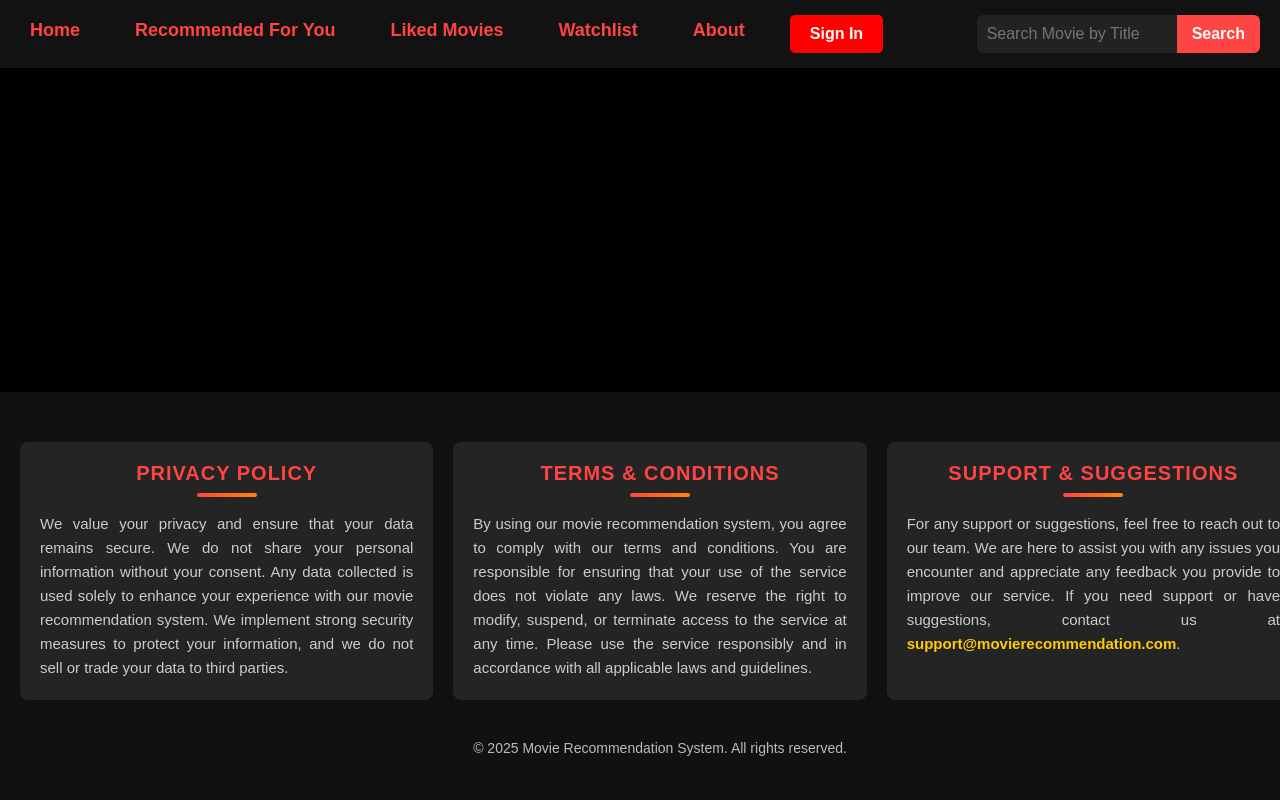
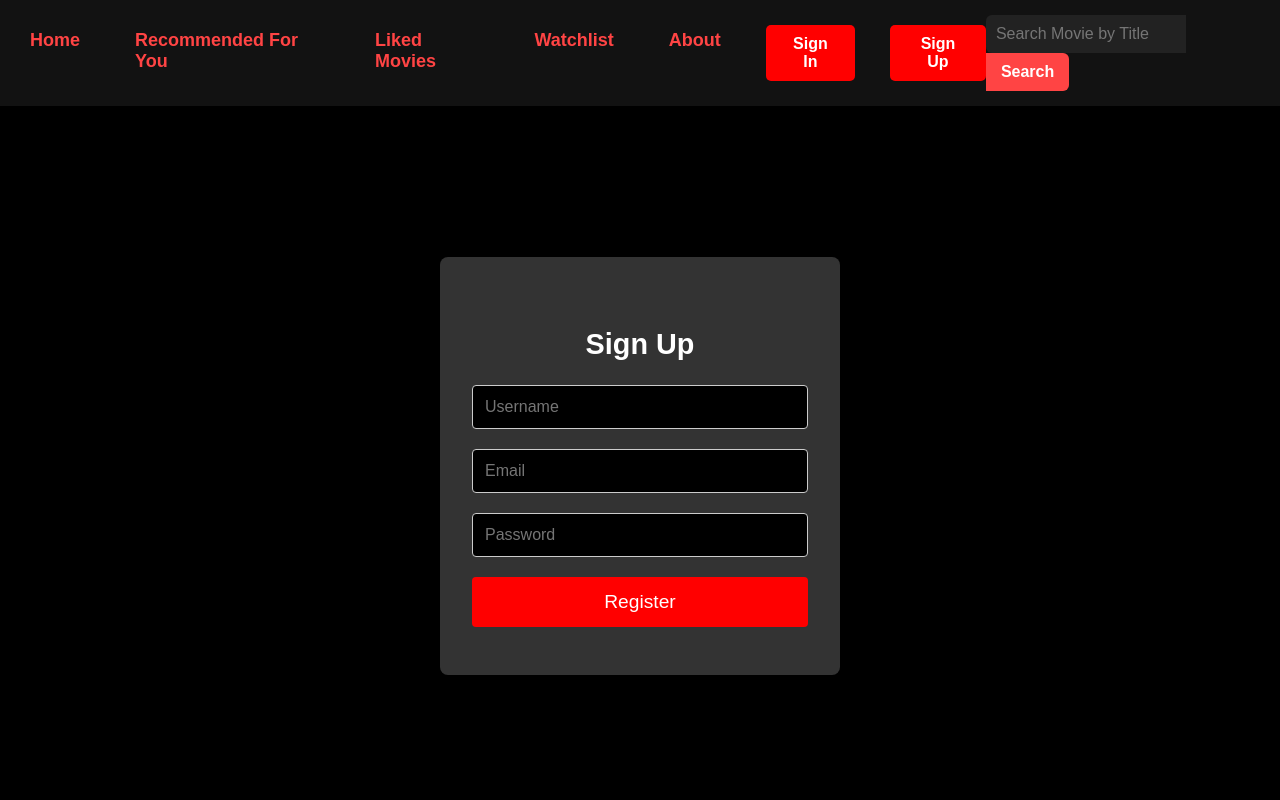
Before and after one commit to Aneezakiran07/movie-recommendation-system, a React (Create React App) app in the folder frontend/: page /signup in a window 1280 px wide. Shown: the top 800 px of the page. Built offline with nearby package versions, Linux system fonts and the light colour scheme.

Commit message:
Added signup functionality (frontend + backend)

```diff
--- a/frontend/src/App.js
+++ b/frontend/src/App.js
@@ -12,6 +12,9 @@ import UserProfile from "./pages/userProfile";
 
 // 🔥 Import and wrap with AuthProvider
 import { AuthProvider } from "./context/AuthContext";
+import SignUp from './pages/signUp';
+
+
 
 function App() {
   return (
@@ -27,6 +30,8 @@ function App() {
               <Route path="/movie/:id/:title" element={<MovieDetails />} />
               <Route path="/login" element={<Login />} />
               <Route path="/profile" element={<UserProfile />} />
+              <Route path="/signup" element={<SignUp />} />
+
             </Routes>
           </div>
           <Footer />
--- a/frontend/src/components/navbar.js
+++ b/frontend/src/components/navbar.js
@@ -4,16 +4,15 @@ import "./navbar.css";
 
 function Navbar() {
   const [searchTerm, setSearchTerm] = useState("");
-  const [user, setUser] = useState(null);  // Track logged-in user
+  const [user, setUser] = useState(null);
   const navigate = useNavigate();
 
   useEffect(() => {
-    // Check if user is logged in by retrieving from localStorage
     const storedUser = localStorage.getItem("user");
     if (storedUser) {
-      setUser(JSON.parse(storedUser)); // Set the logged-in user
+      setUser(JSON.parse(storedUser));
     }
-  }, []); // Empty array ensures this effect runs once after the component mounts
+  }, []);
 
   const handleSearch = (e) => {
     e.preventDefault();
@@ -29,9 +28,9 @@ function Navbar() {
   const handleLogout = () => {
     localStorage.removeItem("user");
     localStorage.removeItem("token");
-    setUser(null);  // Clear the user state
-    navigate("/");  // Redirect to home after logout
-    window.location.reload();  // Force page refresh to update Navbar
+    setUser(null);
+    navigate("/");
+    window.location.reload();
   };
 
   return (
@@ -49,7 +48,11 @@ function Navbar() {
             <button onClick={handleLogout} className="nav-item logout-button">Logout</button>
           </>
         ) : (
-          <button onClick={handleLoginClick} className="nav-item login-button">Sign In</button>
+          <>
+            <button onClick={() => navigate("/login")} className="nav-item login-button">Sign In</button>
+<button onClick={() => navigate("/signup")} className="nav-item login-button">Sign Up</button>
+
+          </>
         )}
       </div>
 
--- /dev/null
+++ b/frontend/src/pages/signUp.css
@@ -0,0 +1,93 @@
+/* signup.css */
+body {
+    background-color: #000;
+    margin: 0;
+    font-family: Arial, sans-serif;
+  }
+
+  .signup-container {
+    display: flex;
+    justify-content: center;
+    align-items: center;
+    height: 100vh;
+  }
+
+  .signup-form {
+    background-color: #333;
+    padding: 3rem 2rem;
+    border-radius: 8px;
+    box-shadow: 0 4px 10px rgba(0, 0, 0, 0.3);
+    width: 100%;
+    max-width: 400px;
+    box-sizing: border-box;
+    margin-top: -80px;
+  }
+
+  .signup-form h2 {
+    text-align: center;
+    margin-bottom: 1.5rem;
+    font-size: 1.8rem;
+    color: white;
+  }
+
+  .input-group {
+    display: flex;
+    flex-direction: column;
+    margin-bottom: 20px;
+  }
+
+  .signup-form input {
+    width: 100%;
+    padding: 12px;
+    border: 1px solid #ccc;
+    border-radius: 4px;
+    font-size: 1rem;
+    background-color: #000;
+    color: white;
+    box-sizing: border-box;
+  }
+
+  .signup-form input:focus {
+    outline: none;
+    border-color: #007bff;
+  }
+
+  .signup-form button {
+    width: 100%;
+    padding: 14px;
+    background-color: red;
+    color: white;
+    border: none;
+    border-radius: 4px;
+    font-size: 1.2rem;
+    cursor: pointer;
+    transition: background-color 0.3s ease;
+  }
+
+  .signup-form button:hover {
+    background-color: darkred;
+  }
+
+  .signup-form .error-message {
+    color: red;
+    font-size: 0.9rem;
+    margin-top: 5px;
+    text-align: left;
+    padding-left: 2px;
+  }
+
+  .success-message {
+    color: red;
+    font-size: 1rem;
+    margin-bottom: 15px;
+    text-align: center;
+    font-weight: bold;
+    animation: fadeInOut 2s ease-in-out;
+  }
+
+  @keyframes fadeInOut {
+    0%   { opacity: 0; transform: translateY(-10px); }
+    20%  { opacity: 1; transform: translateY(0); }
+    80%  { opacity: 1; }
+    100% { opacity: 0; transform: translateY(10px); }
+  }
--- /dev/null
+++ b/frontend/src/pages/signUp.js
@@ -0,0 +1,103 @@
+// signUp.js
+import { useState } from 'react';
+import axios from 'axios';
+import { useNavigate } from 'react-router-dom';
+import './signUp.css';
+
+
+const SignUp = () => {
+  const [form, setForm] = useState({ username: '', email: '', password: '' });
+  const [emailError, setEmailError] = useState('');
+  const [signupError, setSignupError] = useState('');
+  const [successMessage, setSuccessMessage] = useState('');
+  const navigate = useNavigate();
+
+  const validateEmail = (email) => {
+    const regex = /^[^\s@]+@[^\s@]+\.[^\s@]+$/;
+    return regex.test(email);
+  };
+
+  const handleChange = (e) => {
+    const { name, value } = e.target;
+    setForm({ ...form, [name]: value });
+
+    if (name === 'email') {
+      if (!validateEmail(value)) {
+        setEmailError('Please Enter a Valid Email Address!');
+      } else {
+        setEmailError('');
+      }
+    }
+
+    setSignupError('');
+    setSuccessMessage('');
+  };
+
+  const handleSubmit = async (e) => {
+    e.preventDefault();
+
+    if (!validateEmail(form.email)) {
+      setEmailError('Please enter a valid email address');
+      return;
+    }
+
+    try {
+      await axios.post('http://localhost:4000/api/auth/signup', form);
+      setSuccessMessage('Account created successfully!');
+      setTimeout(() => {
+        navigate('/login');
+      }, 2000);
+    } catch (err) {
+      setSignupError('Signup failed. Try again.');
+    }
+  };
+
+  return (
+    <div className="login-container">
+      <form onSubmit={handleSubmit} className="login-form">
+        <h2>Sign Up</h2>
+
+        <div className="input-group">
+          <input
+            type="text"
+            name="username"
+            placeholder="Username"
+            value={form.username}
+            onChange={handleChange}
+            required
+          />
+        </div>
+
+        <div className="input-group">
+          <input
+            type="email"
+            name="email"
+            placeholder="Email"
+            value={form.email}
+            onChange={handleChange}
+            required
+          />
+          {emailError && <div className="error-message">{emailError}</div>}
+        </div>
+
+        <div className="input-group">
+          <input
+            type="password"
+            name="password"
+            placeholder="Password"
+            value={form.password}
+            onChange={handleChange}
+            required
+          />
+        </div>
+
+        {signupError && <div className="error-message">{signupError}</div>}
+        {successMessage && <div className="success-message">{successMessage}</div>}
+
+        <button type="submit">Register</button>
+      </form>
+    </div>
+  );
+};
+
+export default SignUp;
```
Also changed, not shown: 2 other files (tests, documents, lock files or other folders).
